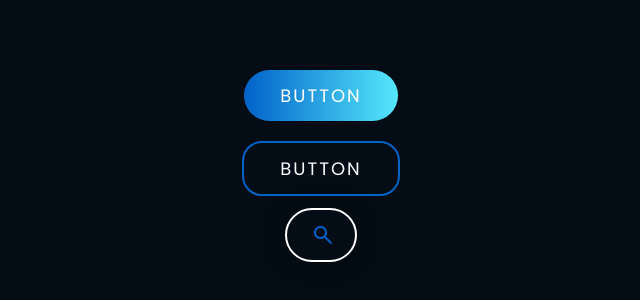
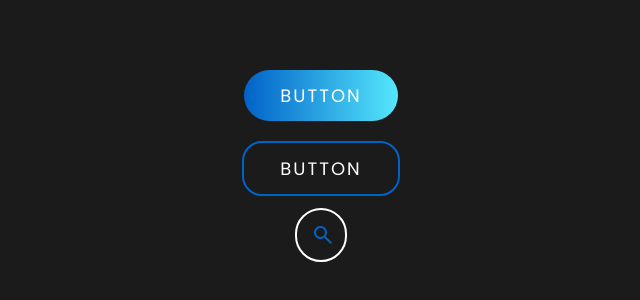
Before and after one commit to BeastHunter1984/htmlfile, a plain HTML site: page backup/pratice.html in a window 1280 px wide. Shown: the part 246-546 px from the top of the page, without its empty margins (319-959 px from the left). Drawn offline with nearby package versions, Linux system fonts and the light colour scheme.

Commit message:
color changes

```diff
--- a/backup/style.css
+++ b/backup/style.css
@@ -10,7 +10,8 @@ body {
   align-items: center;
   min-height: 100vh;
   flex-direction: column;
-  background: #040d15;
+  /* background-image: url(background.png); */
+  background: #1b1b1b;
 }
 
 a
@@ -125,11 +126,10 @@ input[type = "checkbox"]{
   border: #ffffff solid 2px;
   height: 30px;
   border-radius: 30px;
-  padding: 10px 20px;
+  padding: 10px 10px;
   display: flex;
   align-items: center;
   transition: 0.8s;
-  box-shadow: 0 0 25px 0 rgba(0, 0, 0, 0.4);
 }
 
 .container:hover input {
@@ -137,6 +137,7 @@ input[type = "checkbox"]{
   color: #6b6b6b;
   animation: search 1.5s linear;
 }
+
 
 .container input{
   background: transparent;
```
Also changed, not shown: backup/background.png (added).
